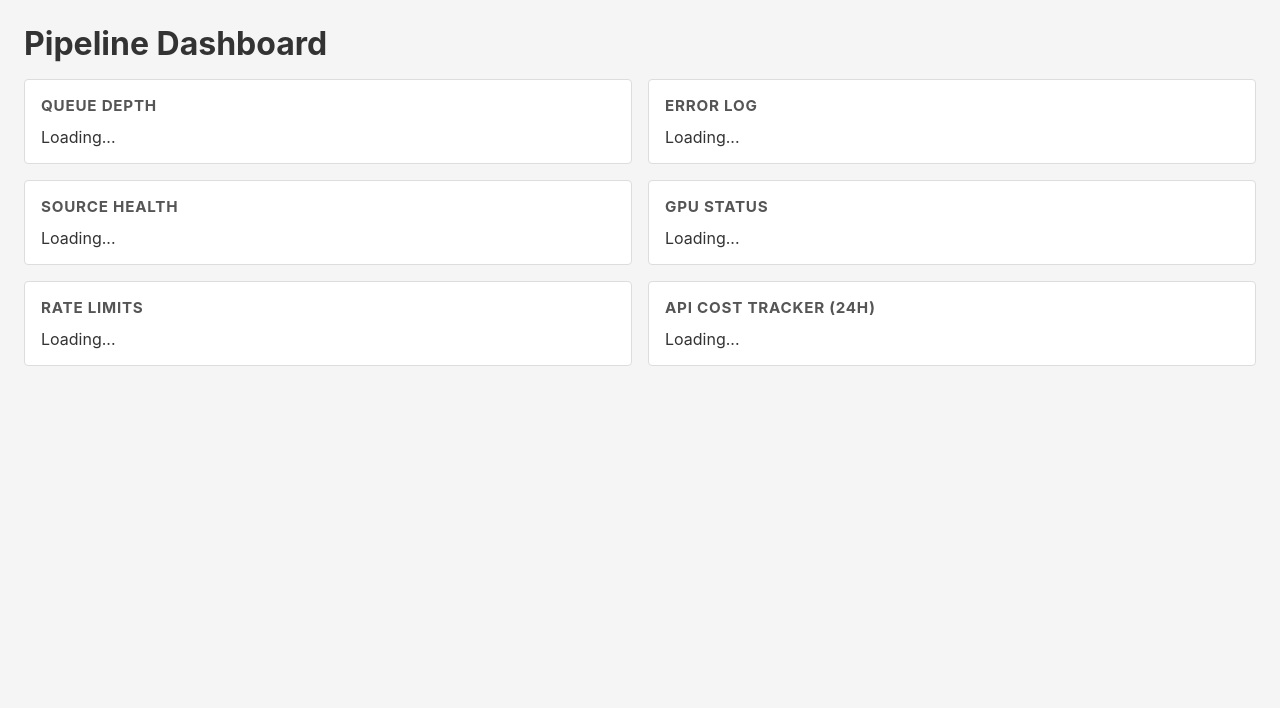
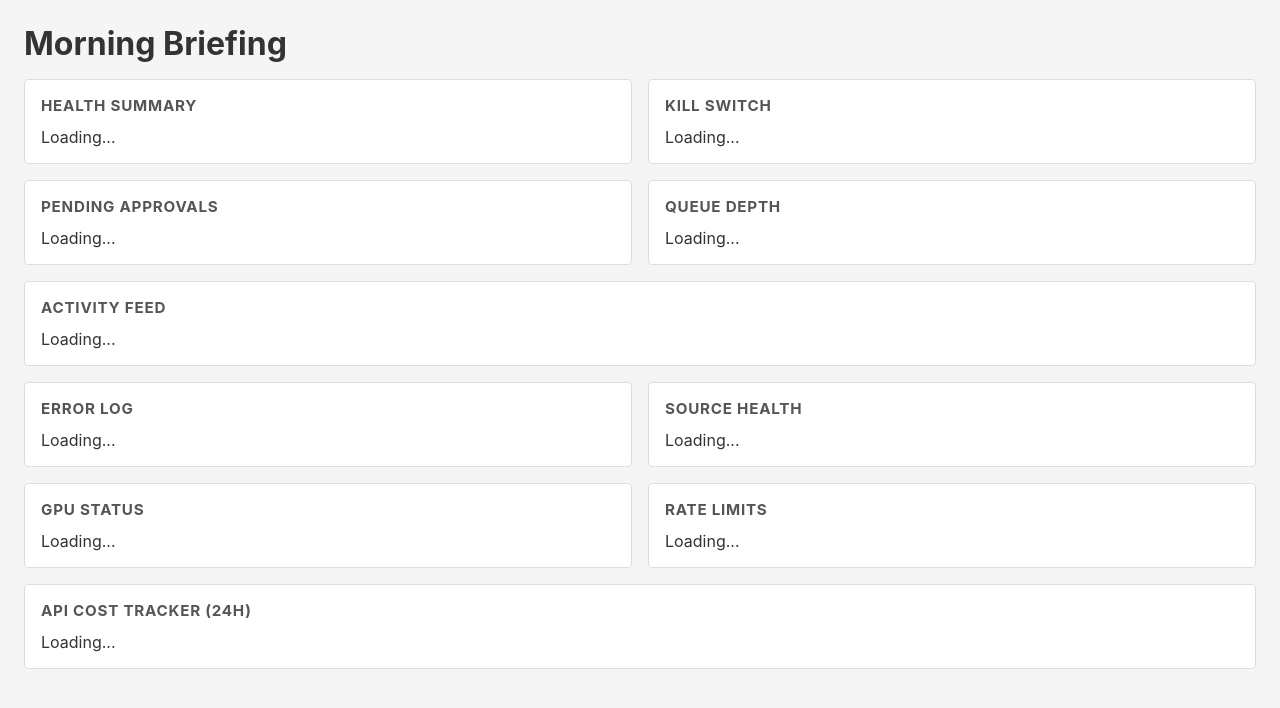
Before and after one commit to midlifedad/ThinkTank, a Python web app: template src/thinktank/admin/templates/dashboard.html in a window 1280 px wide. Shown: the part 56-764 px from the top of the page. Run offline with Jinja, Linux system fonts and the light colour scheme; the template is opened without the code that fills it, so the values that code supplies are empty.

Commit message:
feat(08-01): reorganize dashboard as morning briefing with integration tests
- Replace Pipeline Dashboard with Morning Briefing layout
- Row 1: Health Summary + Kill Switch (prominent controls)
- Row 2: Pending Approvals + Queue Depth
- Row 3: Activity Feed (full width)
- Row 4: Error Log + Source Health
- Row 5: GPU Status + Rate Limits + API Cost Tracker
- Add .card-full CSS class for full-width grid cards
- Fix kill switch toggle timezone mismatch (naive datetime for PG)
- Fix boolean value access bug in toggle endpoint
- Add 20 new integration tests (health, kill switch, activity, approvals, layout)
- All 37 tests pass (17 existing + 20 new)

Agent: luna

```diff
--- a/src/thinktank/admin/templates/base.html
+++ b/src/thinktank/admin/templates/base.html
@@ -39,6 +39,7 @@
         .form-group { margin-bottom: 0.75rem; }
         .form-group label { display: block; margin-bottom: 0.25rem; font-weight: 500; font-size: 0.85rem; }
         .form-group input, .form-group select, .form-group textarea { width: 100%; padding: 0.4rem; border: 1px solid #ccc; border-radius: 4px; font-size: 0.85rem; }
+        .card-full { grid-column: 1 / -1; }
         .empty { color: #999; font-style: italic; padding: 1rem 0; }
     </style>
 </head>
--- a/src/thinktank/admin/templates/dashboard.html
+++ b/src/thinktank/admin/templates/dashboard.html
@@ -1,7 +1,36 @@
 {% extends "base.html" %}
 {% block content %}
-<h1 style="margin-bottom: 1rem;">Pipeline Dashboard</h1>
+<h1 style="margin-bottom: 1rem;">Morning Briefing</h1>
+
 <div class="dashboard-grid">
+    <!-- Row 1: Health Summary + Kill Switch -->
+    <div class="card">
+        <h3>Health Summary</h3>
+        <div hx-get="/admin/partials/health-summary"
+             hx-trigger="load, every 10s"
+             hx-swap="innerHTML">
+            Loading...
+        </div>
+    </div>
+    <div class="card">
+        <h3>Kill Switch</h3>
+        <div id="kill-switch-container"
+             hx-get="/admin/partials/kill-switch"
+             hx-trigger="load, every 10s"
+             hx-swap="innerHTML">
+            Loading...
+        </div>
+    </div>
+
+    <!-- Row 2: Pending Approvals + Queue Depth -->
+    <div class="card">
+        <h3>Pending Approvals</h3>
+        <div hx-get="/admin/partials/pending-approvals"
+             hx-trigger="load, every 10s"
+             hx-swap="innerHTML">
+            Loading...
+        </div>
+    </div>
     <div class="card">
         <h3>Queue Depth</h3>
         <div hx-get="/admin/partials/queue-depth"
@@ -10,6 +39,18 @@
             Loading...
         </div>
     </div>
+
+    <!-- Row 3: Activity Feed (full width) -->
+    <div class="card card-full">
+        <h3>Activity Feed</h3>
+        <div hx-get="/admin/partials/activity-feed"
+             hx-trigger="load, every 10s"
+             hx-swap="innerHTML">
+            Loading...
+        </div>
+    </div>
+
+    <!-- Row 4: Error Log + Source Health -->
     <div class="card">
         <h3>Error Log</h3>
         <div hx-get="/admin/partials/error-log"
@@ -26,6 +67,8 @@
             Loading...
         </div>
     </div>
+
+    <!-- Row 5: GPU Status + Rate Limits + Cost Tracker -->
     <div class="card">
         <h3>GPU Status</h3>
         <div hx-get="/admin/partials/gpu-status"
@@ -42,7 +85,7 @@
             Loading...
         </div>
     </div>
-    <div class="card">
+    <div class="card card-full">
         <h3>API Cost Tracker (24h)</h3>
         <div hx-get="/admin/partials/cost-tracker"
              hx-trigger="load, every 10s"
```
Also changed, not shown: src/thinktank/admin/routers/dashboard.py (+4 -4 lines), tests/integration/test_admin_dashboard.py (+177 -1 lines).
